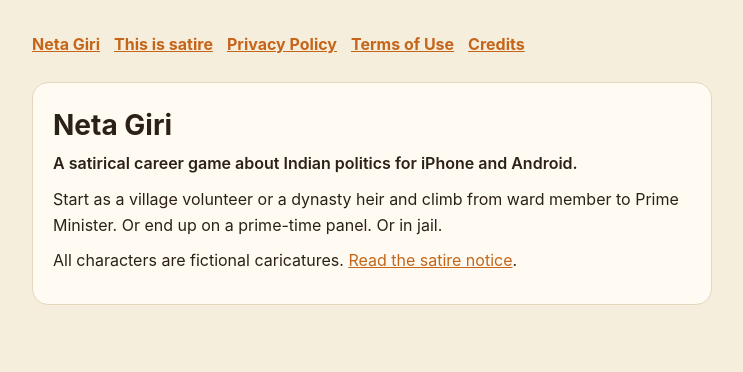
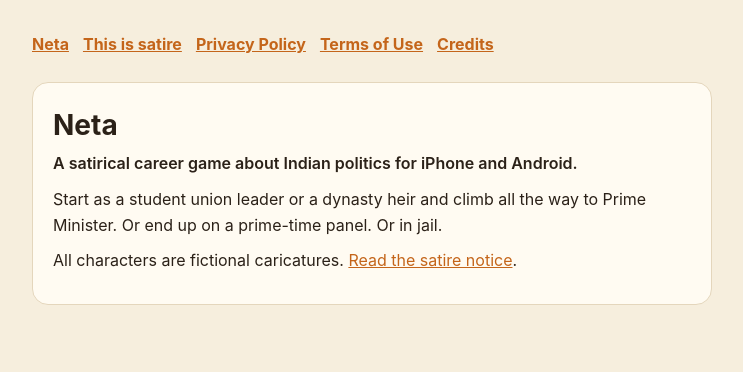
Before and after one commit to killerT477/neta-live, a plain HTML site: page index.html in a window 1280 px wide. Shown: the whole page, without its empty margins (268-1011 px from the left). Drawn offline with Linux system fonts and the light colour scheme.

Commit message:
Update index.html: rename to Neta, new contact email

```diff
--- a/index.html
+++ b/index.html
@@ -1,6 +1,6 @@
 <!doctype html>
 <html lang="en"><head><meta charset="utf-8"><meta name="viewport" content="width=device-width,initial-scale=1">
-<title>Neta Giri · Neta Giri</title>
+<title>Neta · Neta</title>
 <style>
 :root{--bg:#F6EEDD;--card:#FFFBF2;--ink:#2B2118;--sub:#7A6A58;--line:#E4D6BC;--acc:#C4651A}
 @media (prefers-color-scheme:dark){:root{--bg:#17130F;--card:#221C16;--ink:#F3E9D8;--sub:#B5A58F;--line:#3A3027;--acc:#E08A3C}}
@@ -11,9 +11,9 @@ a{color:var(--acc)} h1{font-size:28px;margin:0 0 4px} h2{font-size:18px;margin:2
 .meta{color:var(--sub);font-size:14px;margin:0 0 20px} .intro{font-weight:600}
 p{margin:0 0 10px} .card{background:var(--card);border:1px solid var(--line);border-radius:16px;padding:20px}
 </style></head><body><main>
-<nav><a href="index.html">Neta Giri</a><a href="satire.html">This is satire</a><a href="privacy.html">Privacy Policy</a><a href="terms.html">Terms of Use</a><a href="credits.html">Credits</a></nav>
-<div class="card"><h1>Neta Giri</h1>
+<nav><a href="index.html">Neta</a><a href="satire.html">This is satire</a><a href="privacy.html">Privacy Policy</a><a href="terms.html">Terms of Use</a><a href="credits.html">Credits</a></nav>
+<div class="card"><h1>Neta</h1>
 <p class="intro">A satirical career game about Indian politics for iPhone and Android.</p>
-<p>Start as a village volunteer or a dynasty heir and climb from ward member to Prime Minister. Or end up on a prime-time panel. Or in jail.</p>
+<p>Start as a student union leader or a dynasty heir and climb all the way to Prime Minister. Or end up on a prime-time panel. Or in jail.</p>
 <p>All characters are fictional caricatures. <a href="satire.html">Read the satire notice</a>.</p></div>
 </main></body></html>
```
